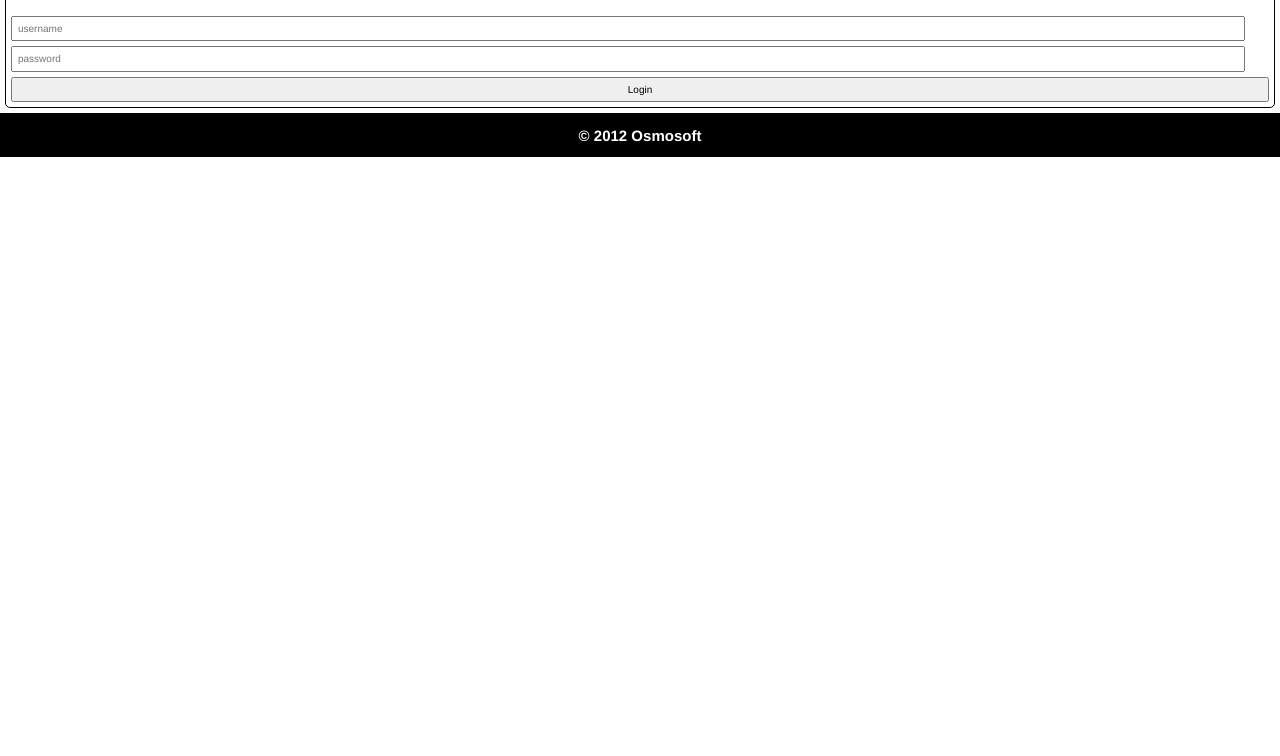
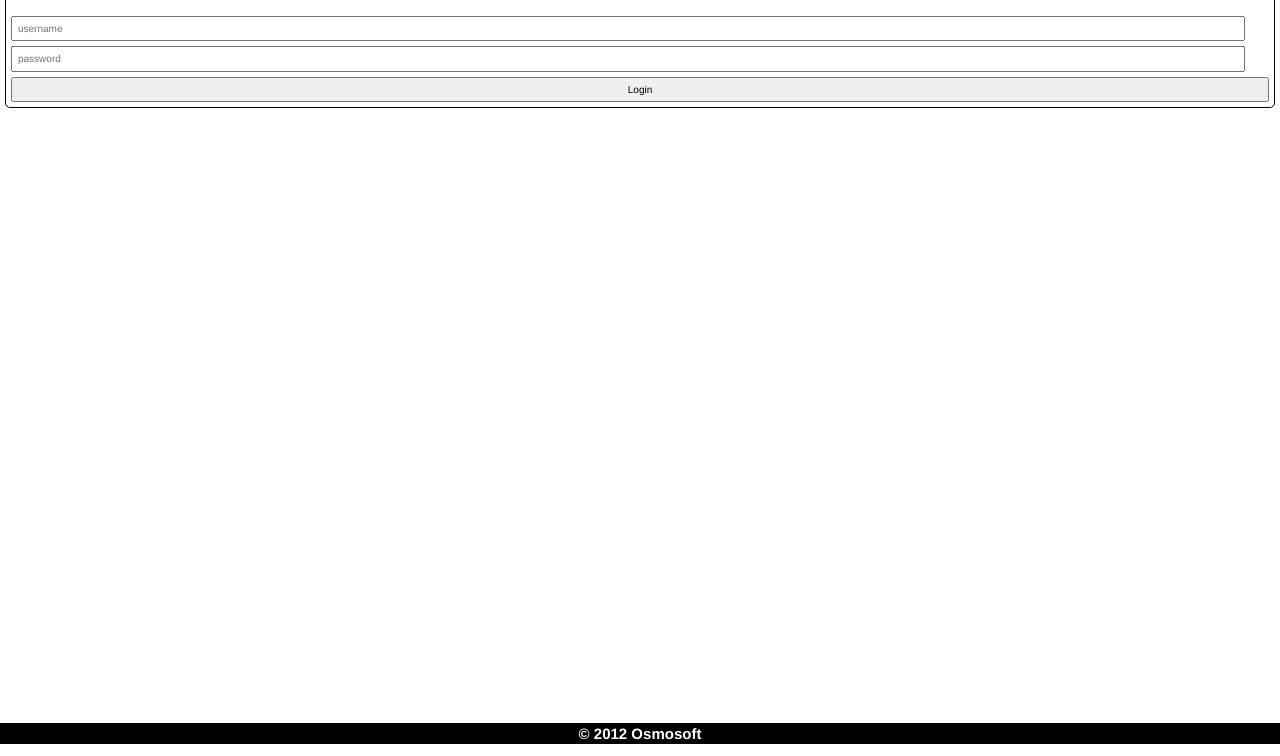
Before and after one commit to pads/tiddlymob, a website: page tiddlymobapp/index.html in a window 1280 px wide. Shown: the part 44-800 px from the top of the page. Drawn offline with nearby package versions, Linux system fonts and the light colour scheme; files that its build step writes are made by us from their sources.

Commit message:
Anchor footer to bottom.

```diff
--- a/tiddlymobapp/assets/tiddlymob.css
+++ b/tiddlymobapp/assets/tiddlymob.css
@@ -38,7 +38,14 @@ header.main img {
 }
 
 footer.main {
+    width: 100%;
     text-align: center;
+    position: fixed;
+    bottom: 0;
+    z-index: 999999;
+}
+
+footer.main h2 {
     color: white;
     background-color: black;
     padding: 0.1em;
```
